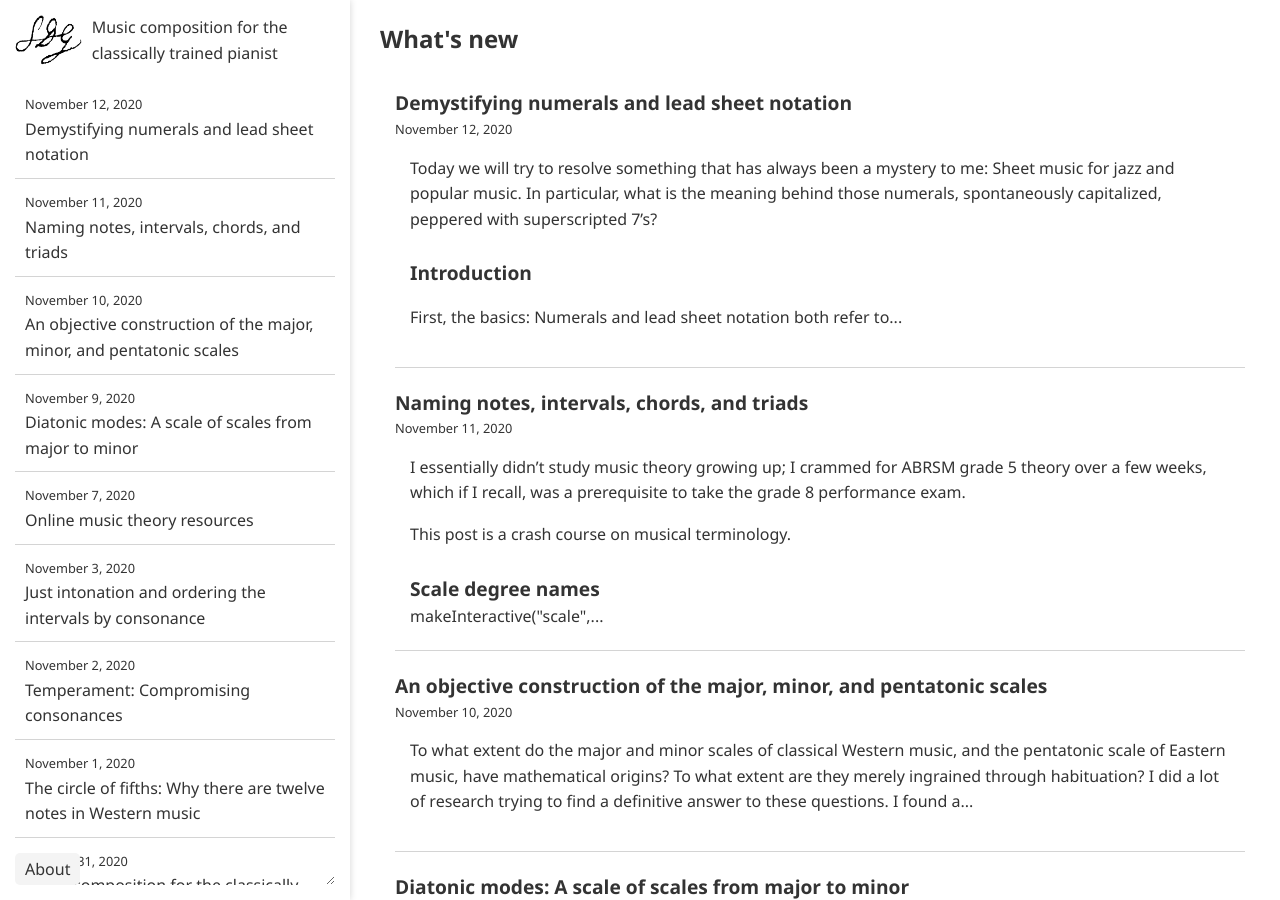
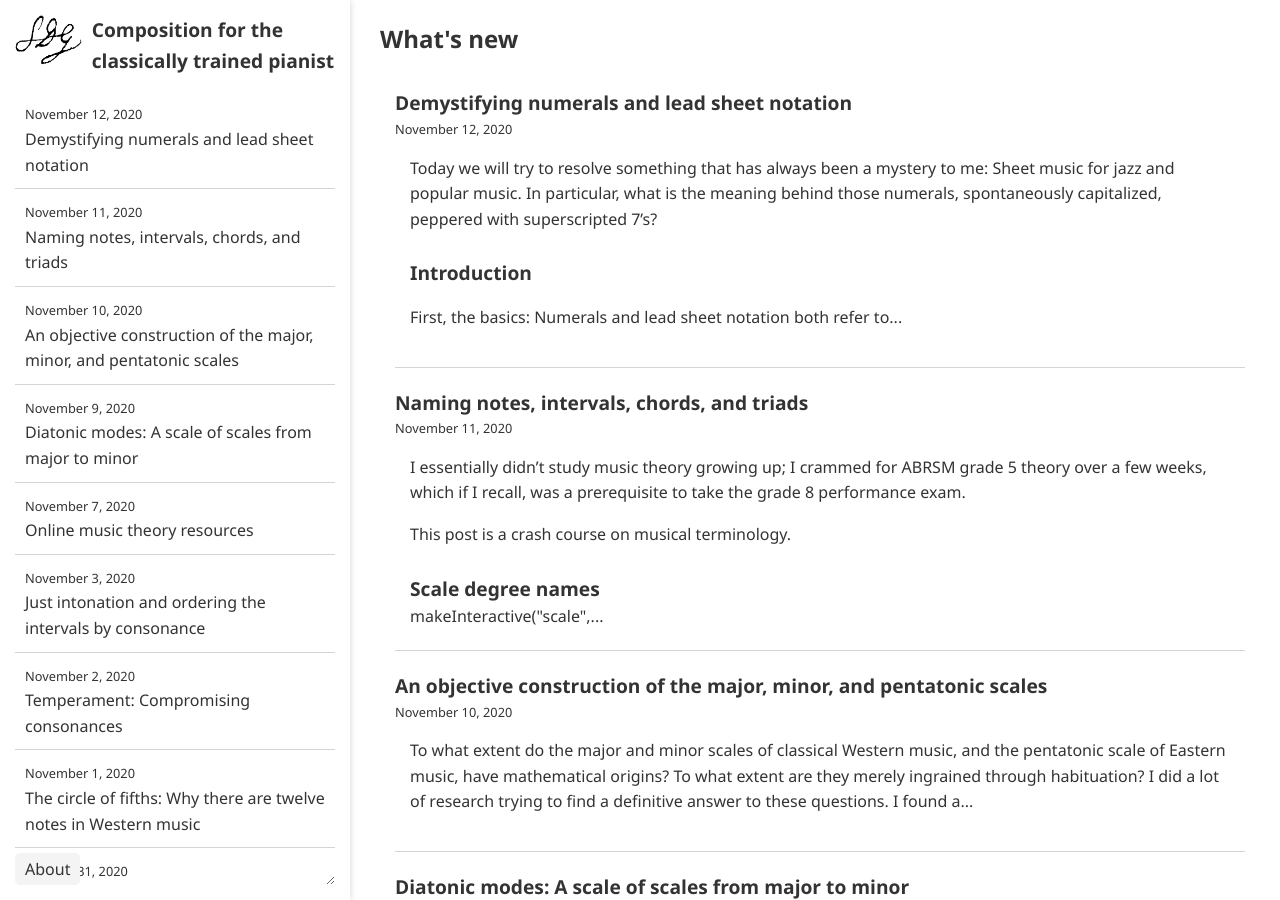
Before and after one commit to ansyblenetwork/sdg, a Jekyll site: the page built from index.html, in a window 1280 px wide and 900 px high. Built offline with Jekyll 4.4.1, drawn with Linux system fonts in a browser that asks for light colours; some of the changed text lies outside the part shown.

Commit message:
Update page.html

```diff
--- a/_layouts/page.html
+++ b/_layouts/page.html
@@ -155,7 +155,7 @@
 	<div id="outersidebar" class="outersidebar">
 	<div class="sidebar">
 	<div class="rpanel" style="flex-grow: 1; position:relative; min-width:250px;" id="accountPanel">
-		<a href="{{ "" | absolute_url }}"><div style="display:flex; margin-bottom:15px"><img src="{{ "sdg-transparent.png" | relative_url }}" alt="Soli Deo gloria" style="flex-shrink:0; max-height:50px; padding-right:10px"><span>Music composition for the classically trained pianist</span></div></a>
+		<a href="{{ "" | absolute_url }}"><div style="display:flex; margin-bottom:15px"><img src="{{ "sdg-transparent.png" | relative_url }}" alt="Soli Deo gloria" style="flex-shrink:0; max-height:50px; padding-right:10px"><h2>Composition for the classically trained pianist</h2></div></a>
 		<ul style="overflow:auto;">
 			{% for post in site.posts %}
 				{% if page.title == post.title %}
```
